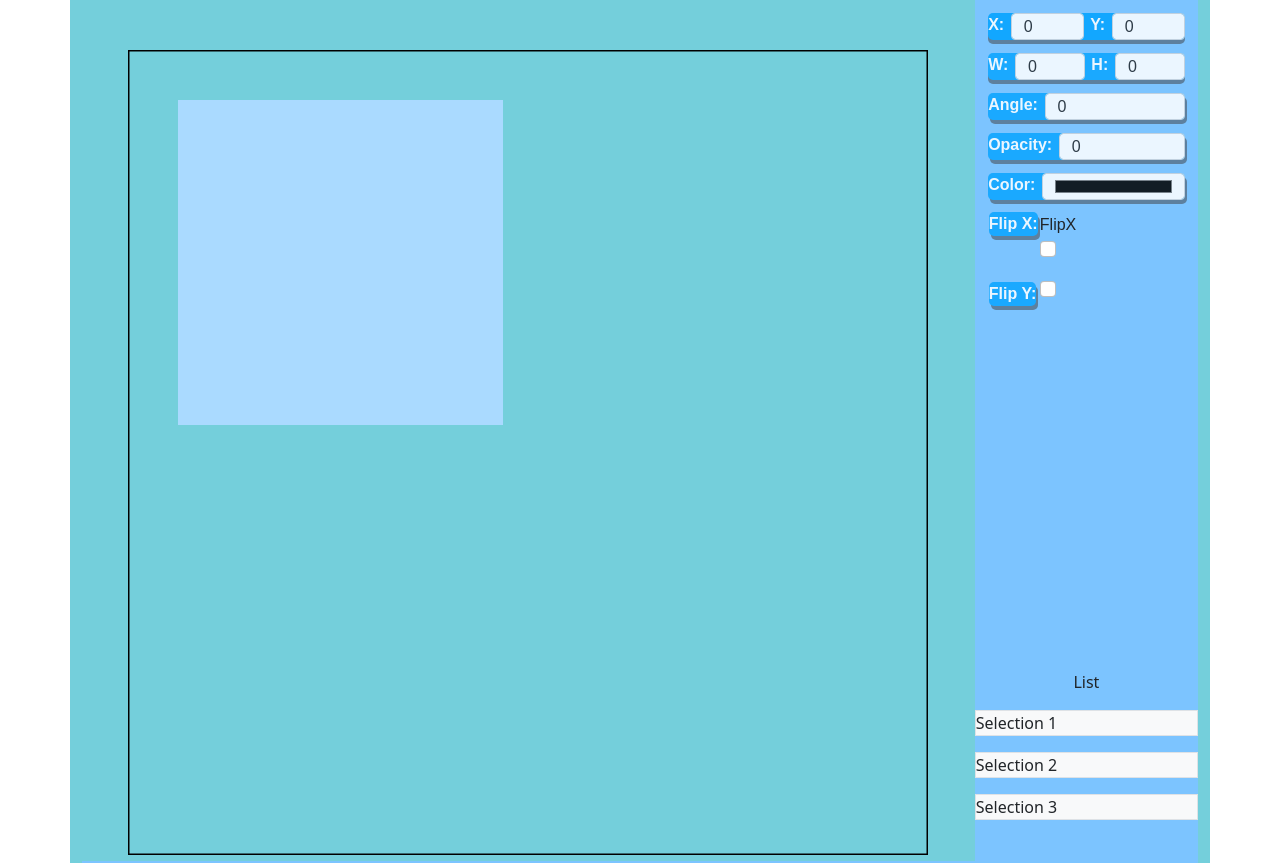
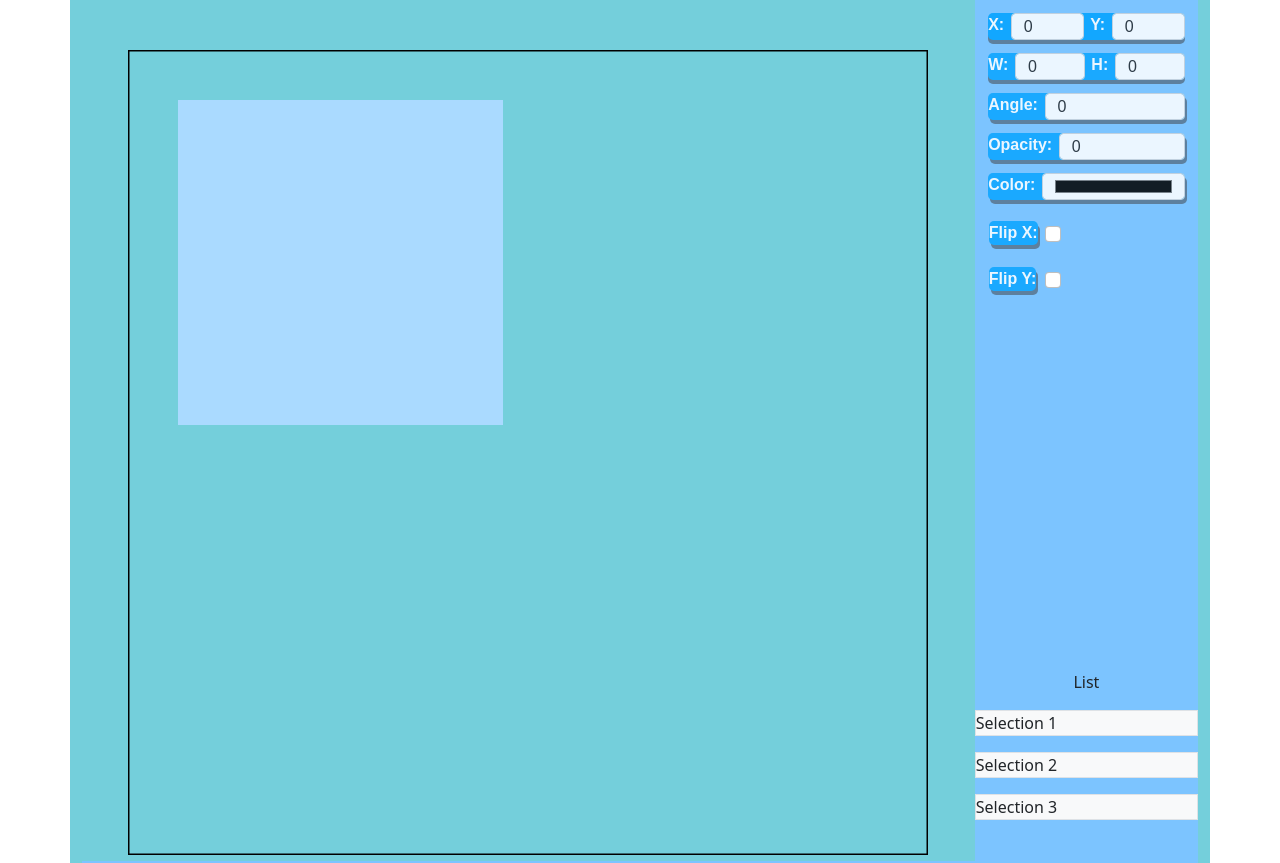
Before and after one commit to goldentoaste/bf1EmblemMaker, a React (Create React App) app in the folder emblem_maker/: page / in a window 1280 px wide. Shown: the top 863 px of the page. Built offline with nearby package versions, Linux system fonts and the light colour scheme.

Commit message:
Bug fixes

```diff
--- a/emblem_maker/src/App.css
+++ b/emblem_maker/src/App.css
@@ -104,8 +104,8 @@ p{
 }
 
 .checkbox{
-  margin-left: 65px;
-  margin-top: 8px;
+  margin-left: 70px;
+  margin-top: 22px;
 
 }
 
@@ -115,8 +115,8 @@ p{
 }
 
 .checkbox2{
-  margin-left: 65px;
-  margin-top: 8px;
+  margin-left: 70px;
+  margin-top: 22px;
 
 
 }
--- a/emblem_maker/src/App.js
+++ b/emblem_maker/src/App.js
@@ -177,12 +177,12 @@ function App() {
                         </div>
                         <Form >
                             <div className='text'>
-                            <label ><font> <strong>Flip X: </strong></font></label>
+                            <label><strong>Flip X: </strong></label>
                             </div>
                                 <div className='checkbox'>
                             {['checkbox'].map((type) => (
                                 <div className="mb-3">
-                                    <label>FlipX</label>
+
                                    <Form.Check onChange={(e)=>{ print(e.target.checked)
                                        }}/>
                                 </div>
```
